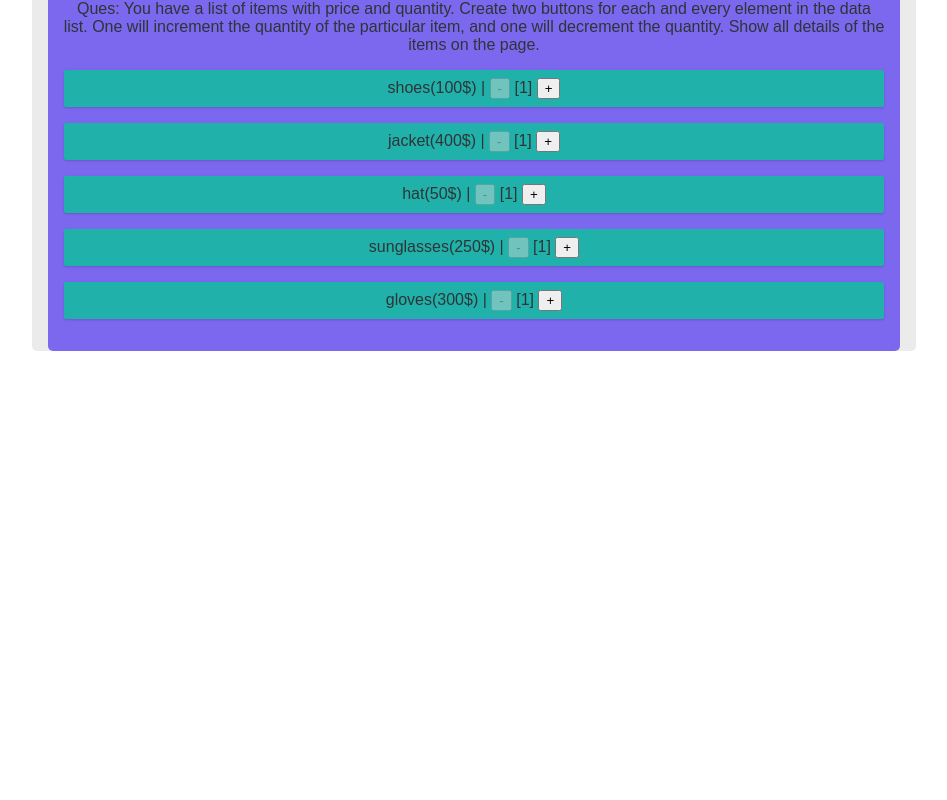
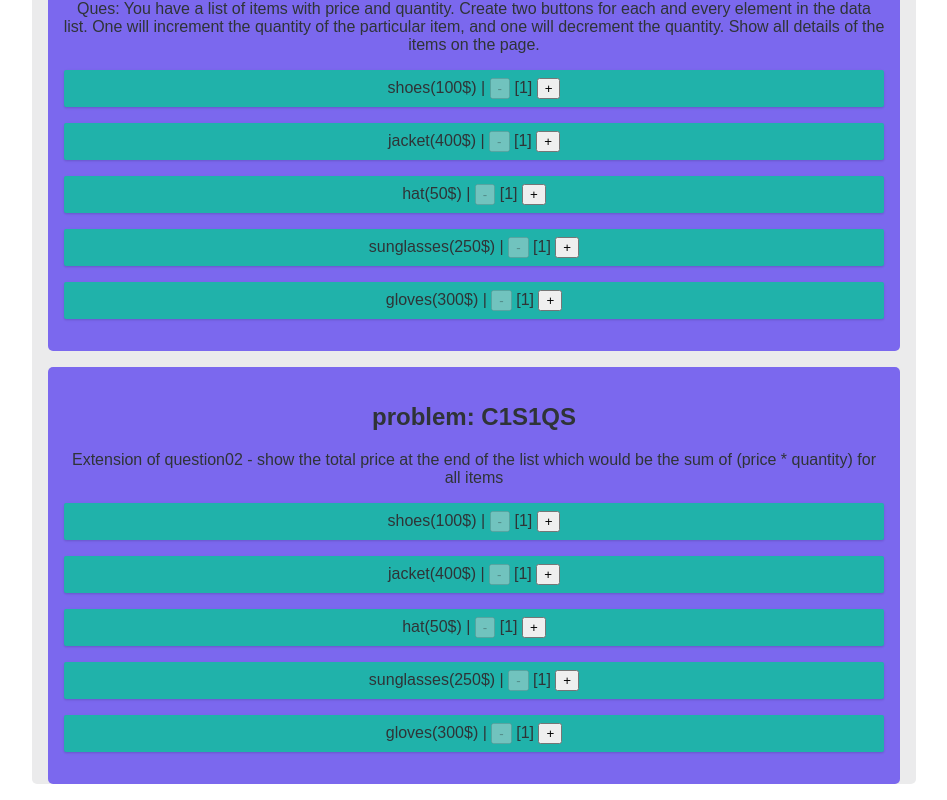
Before and after one commit to SK02K1/np3-solutions, a React (Create React App) app: page /cycles/1 in a window 1280 px wide. Shown: the part 715-1515 px from the top of the page, without its empty margins (166-1113 px from the left). Before the commit the page ends 1082 px from the top, so only its background shows below. Built offline with nearby package versions, Linux system fonts and the light colour scheme.

Commit message:
feat: add problem C1S1QS solution

```diff
--- a/src/data/cycles.js
+++ b/src/data/cycles.js
@@ -1,9 +1,9 @@
-import { C1S1Q1, C1S1Q2 } from "../solutions/cycle-1/set-1";
+import { C1S1Q1, C1S1Q2, C1S1QS } from "../solutions/cycle-1/set-1";
 
 export const cycles = [
   {
     id: "1",
     title: "Basic ES6 and useState",
-    solutions: [<C1S1Q1 />, <C1S1Q2 />]
+    solutions: [<C1S1Q1 />, <C1S1Q2 />, <C1S1QS />]
   }
 ];
--- /dev/null
+++ b/src/solutions/cycle-1/set-1/StarQues.jsx
@@ -0,0 +1,88 @@
+import { useState } from "react";
+
+export const data = [
+  {
+    id: 1,
+    item: "shoes",
+    price: 100,
+    quantity: 1
+  },
+  {
+    id: 2,
+    item: "jacket",
+    price: 400,
+    quantity: 1
+  },
+  {
+    id: 3,
+    item: "hat",
+    price: 50,
+    quantity: 1
+  },
+  {
+    id: 4,
+    item: "sunglasses",
+    price: 250,
+    quantity: 1
+  },
+  {
+    id: 5,
+    item: "gloves",
+    price: 300,
+    quantity: 1
+  }
+];
+
+export const StarQues = () => {
+  const [products, setProducts] = useState(data);
+
+  const handleIncrement = (productID) => {
+    setProducts((prevProducts) =>
+      prevProducts.map((productInfo) => {
+        return productInfo.id === productID
+          ? { ...productInfo, quantity: productInfo.quantity + 1 }
+          : productInfo;
+      })
+    );
+  };
+
+  const handleDecrement = (productID) => {
+    setProducts((prevProducts) =>
+      prevProducts.map((productInfo) => {
+        return productInfo.id === productID
+          ? { ...productInfo, quantity: productInfo.quantity - 1 }
+          : productInfo;
+      })
+    );
+  };
+  return (
+    <div className="solution">
+      <h2>problem: C1S1QS</h2>
+      <p>
+        Extension of question02 - show the total price at the end of the list
+        which would be the sum of (price * quantity) for all items
+      </p>
+      <div>
+        {products.map((productInfo) => {
+          const { id, item, price, quantity } = productInfo;
+          return (
+            <div className="list-item" key={id}>
+              <span>
+                {item}({price * quantity}$)
+              </span>{" "}
+              {" | "}
+              <button
+                onClick={() => handleDecrement(id)}
+                disabled={quantity === 1}
+              >
+                -
+              </button>
+              <span> [{quantity}] </span>
+              <button onClick={() => handleIncrement(id)}>+</button>
+            </div>
+          );
+        })}
+      </div>
+    </div>
+  );
+};
--- a/src/solutions/cycle-1/set-1/index.js
+++ b/src/solutions/cycle-1/set-1/index.js
@@ -1,2 +1,3 @@
 export { QuesOne as C1S1Q1 } from "./QuesOne";
 export { QuesTwo as C1S1Q2 } from "./QuesTwo";
+export { StarQues as C1S1QS } from "./StarQues";
```
